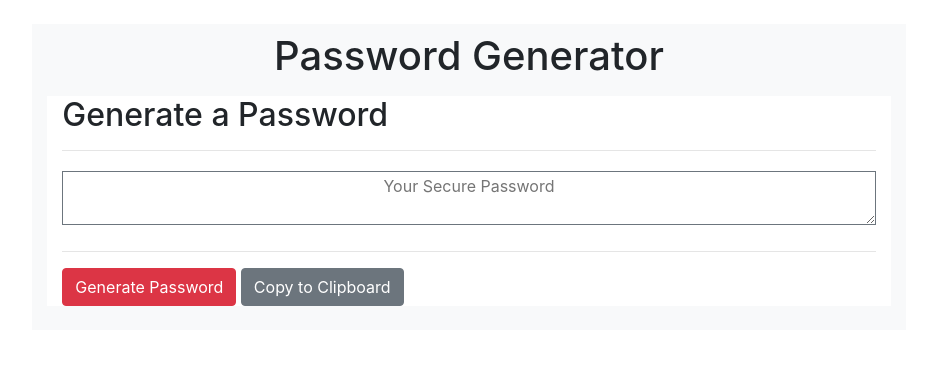
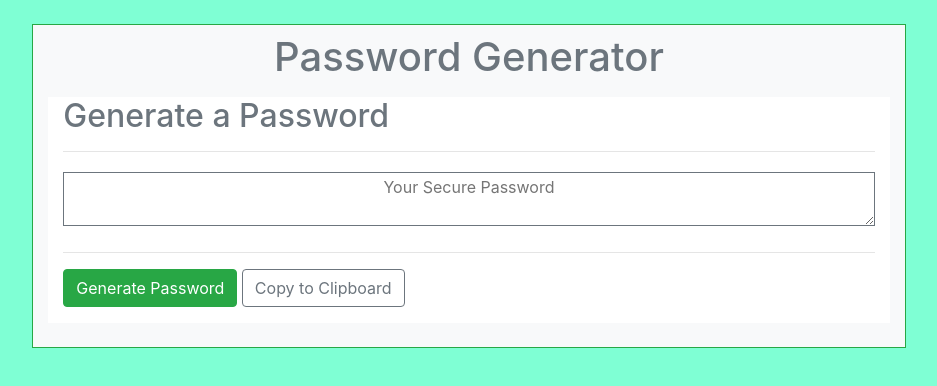
Before and after one commit to rachaelchar/Password-Generator, a plain HTML site: page index.html in a window 1280 px wide. Shown: the whole page, without its empty margins (171-1108 px from the left). Drawn offline with nearby package versions, Linux system fonts and the light colour scheme.

Commit message:
style updates

```diff
--- a/index.html
+++ b/index.html
@@ -12,21 +12,21 @@
     <title>Password Generator</title>
 </head>
 
-<body>
+<body class="bg-light-green">
     <div class="row">
-        <div class="container-fluid bg-light col-md-8 col-md-offset-2 col-sm-12 col-xs-12 mt-4">
-            <header class="text-center p-2">
+        <div class="container-fluid border border-success col-md-8 bg-light col-md-offset-2 col-sm-12 col-xs-12 mt-4">
+            <header class="text-center p-2 text-secondary">
                 <h1>Password Generator</h1>
             </header>
-            <div class="container bg-white mb-4">
+            <div class="container bg-white mb-4 text-secondary pb-3">
                 <h2>Generate a Password</h2>
                 <hr>
                 <textarea class="col-md-12 ctextarea-fluid border border-secondary border-dashed mt-1 mb-1 text-center "
                     readonly id="passwordDisplay" placeholder="Your Secure Password"
                     aria-label="Generated Password"></textarea>
                 <hr>
-                <button class="btn btn-danger border-radius-rounded" id="generate">Generate Password</button>
-                <button class="btn btn-secondary" id="copy">
+                <button class="btn btn-success border-radius-rounded" id="generate">Generate Password</button>
+                <button class="btn btn-outline-secondary" id="copy">
                     Copy to Clipboard
                 </button>
             </div>
--- a/style.css
+++ b/style.css
@@ -0,0 +1,3 @@
+.bg-light-green {
+    background-color: aquamarine;
+}
```
